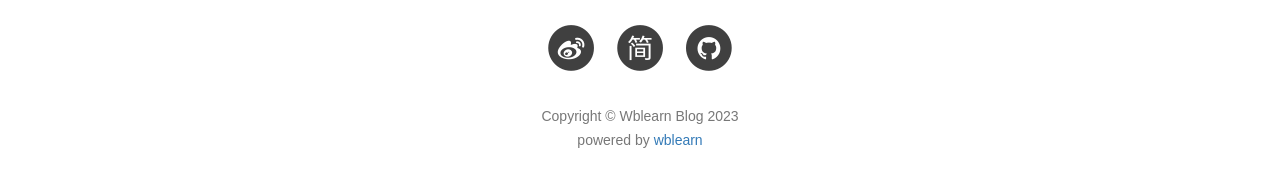
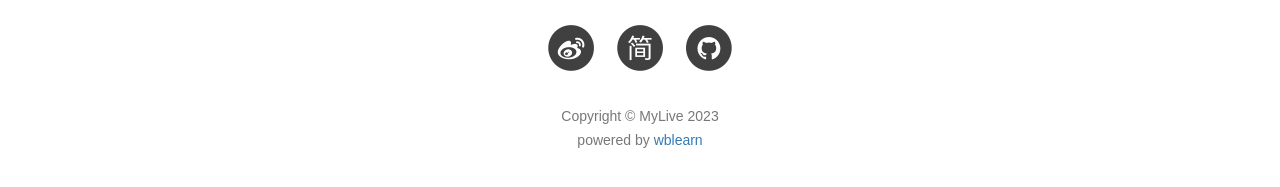
Before and after one commit to fywbe/fywbe.github.io, a Jekyll site: the page built from _videos/2018-01-13- Center Park.md, in a window 1280 px wide and 900 px high, scrolled down 782 px. Shown: the part 655-842 px from the top of the window. Built offline with Jekyll 4.4.1, drawn with Linux system fonts in a browser that asks for light colours; nearby versions of some CDN libraries; comment, search, counter and statistics services are not loaded; some of the changed lines change nothing that is shown.

Commit message:
Update _config.yml

```diff
--- a/_config.yml
+++ b/_config.yml
@@ -1,29 +1,27 @@
 # Site settings
-title: Wblearn Blog
-SEOTitle: Wblearn的博客 | Wblearn Blog
+title:  MyLive
+SEOTitle: MyLive
 header-img: img/home-bg-art.jpg
-email: 1275660493@qq.com
-description: "@wblearn,不要让任何事情成为你不去学习的理由！"
-keyword: "wblearn, @wblearn, wblearn的博客,wblearn Blog, 博客, 个人网站, 互联网"
-url: "http://wblearn.github.io/"              # your host, for absolute URL
+email: 1515190821@qq.com
+description: "@MyLive,山高路远，看世界，也找自己！"
+keyword: "MyLive, @MyLive, MyLive的博客,MyLive Blog, 博客, 个人网站, 互联网"
+url: "http://fywbe.github.io/"              # your host, for absolute URL
 baseurl: ""                             # for example, '/blog' if your blog hosted on 'host/blog'
 
 
 
 # SNS settings
 RSS: false
-weibo_username:     wudalanggd
-csdn_username:     wudalang_gd
-github_username:    wblearn
-#twitter_username:  wblearn
-jianshu_username:  48599dc7ef1b
-sv_username: study-video
+weibo_username:     FF小羊
+csdn_username:     迂 幵
+github_username:    fywbe
+jianshu_username:  远方__98
 # linkedin_username:  firstname-lastname-idxxxx
 
 
 
 # Build settings
-# from 2016, 'pygments' is unsupported on GitHub Pages. Use 'rouge' for highlighting instead.
+# from 2023, 'pygments' is unsupported on GitHub Pages. Use 'rouge' for highlighting instead.
 highlighter: rouge
 permalink: pretty
 paginate: 10
```
